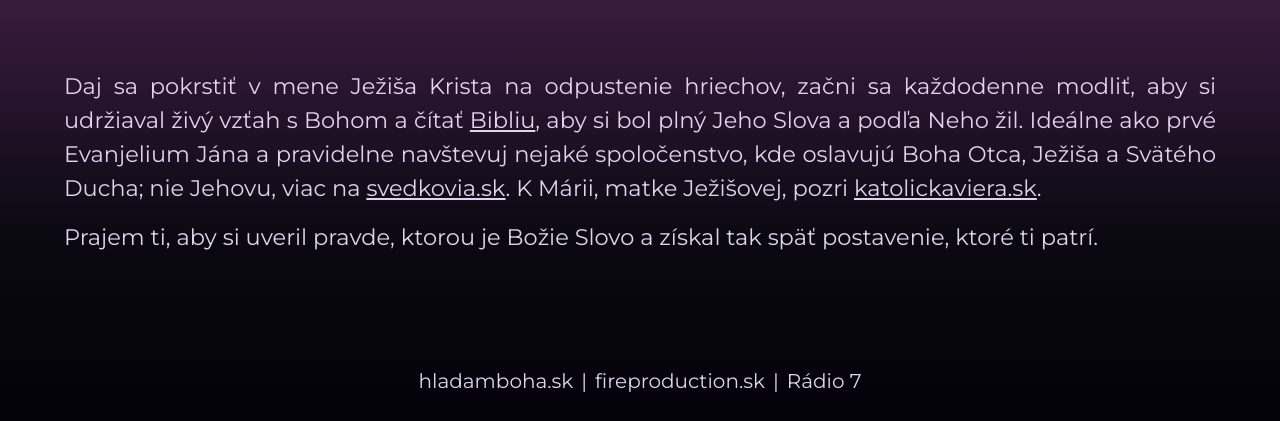
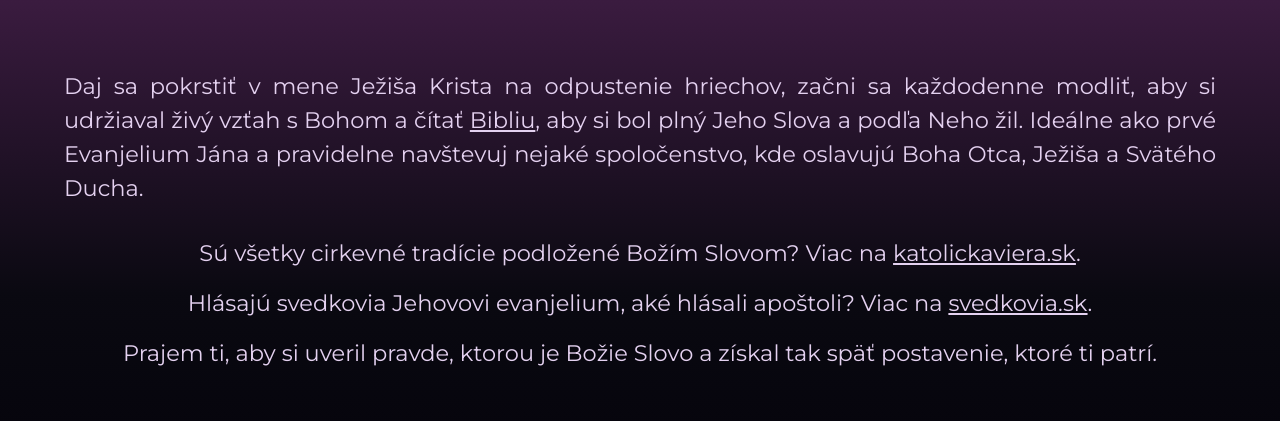
Before and after one commit to pkvarg/cesta-zivota, a React (Vite) app: page / in a window 1280 px wide. Shown: the part 3123-3544 px from the top of the page. Built offline with nearby package versions, Linux system fonts and the light colour scheme; no server answers.

Commit message:
links corr

```diff
--- a/src/sections/Section05.jsx
+++ b/src/sections/Section05.jsx
@@ -13,11 +13,10 @@ const Section05 = () => {
           </a>
           , aby si bol plný Jeho Slova a podľa Neho žil. Ideálne ako prvé
           Evanjelium Jána a pravidelne navštevuj nejaké spoločenstvo, kde
-          oslavujú Boha Otca, Ježiša a Svätého Ducha; nie Jehovu, viac na{' '}
-          <a href='https://svedkovia.sk' target='_blank' className='underline'>
-            svedkovia.sk
-          </a>
-          . K Márii, matke Ježišovej, pozri{' '}
+          oslavujú Boha Otca, Ježiša a Svätého Ducha.
+          <p className='text-center mt-8'>
+            {' '}
+            Sú všetky cirkevné tradície podložené Božím Slovom? Viac na{' '}
             <a
               href='https://katolickaviera.sk'
               target='_blank'
@@ -27,7 +26,20 @@ const Section05 = () => {
             </a>
             .
           </p>
-        <p className='pt-4'>
+          <p className='text-center mt-4'>
+            {' '}
+            Hlásajú svedkovia Jehovovi evanjelium, aké hlásali apoštoli? Viac na{' '}
+            <a
+              href='https://svedkovia.sk'
+              target='_blank'
+              className='underline'
+            >
+              svedkovia.sk
+            </a>
+            .{' '}
+          </p>
+        </p>
+        <p className='text-center mt-4'>
           Prajem ti, aby si uveril pravde, ktorou je Božie Slovo a získal tak
           späť postavenie, ktoré ti patrí.
         </p>
```
Lines whose indentation alone changed are shown as unchanged.
